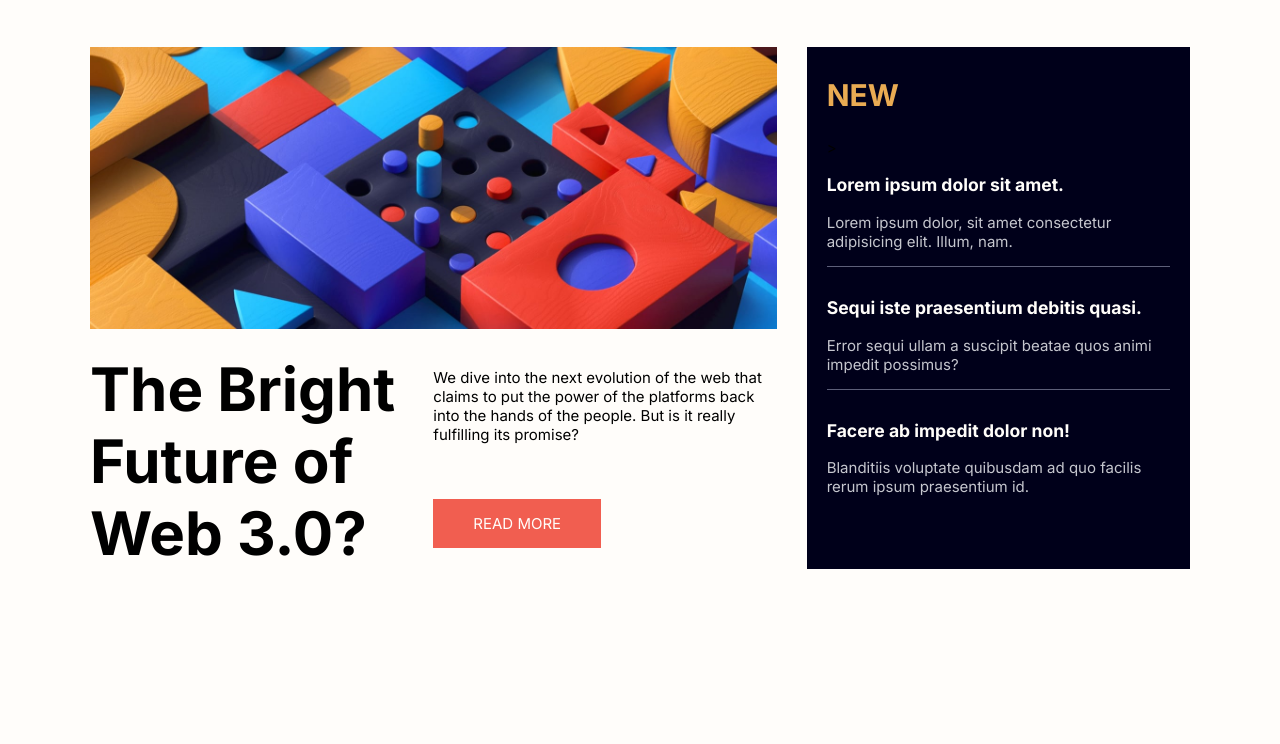
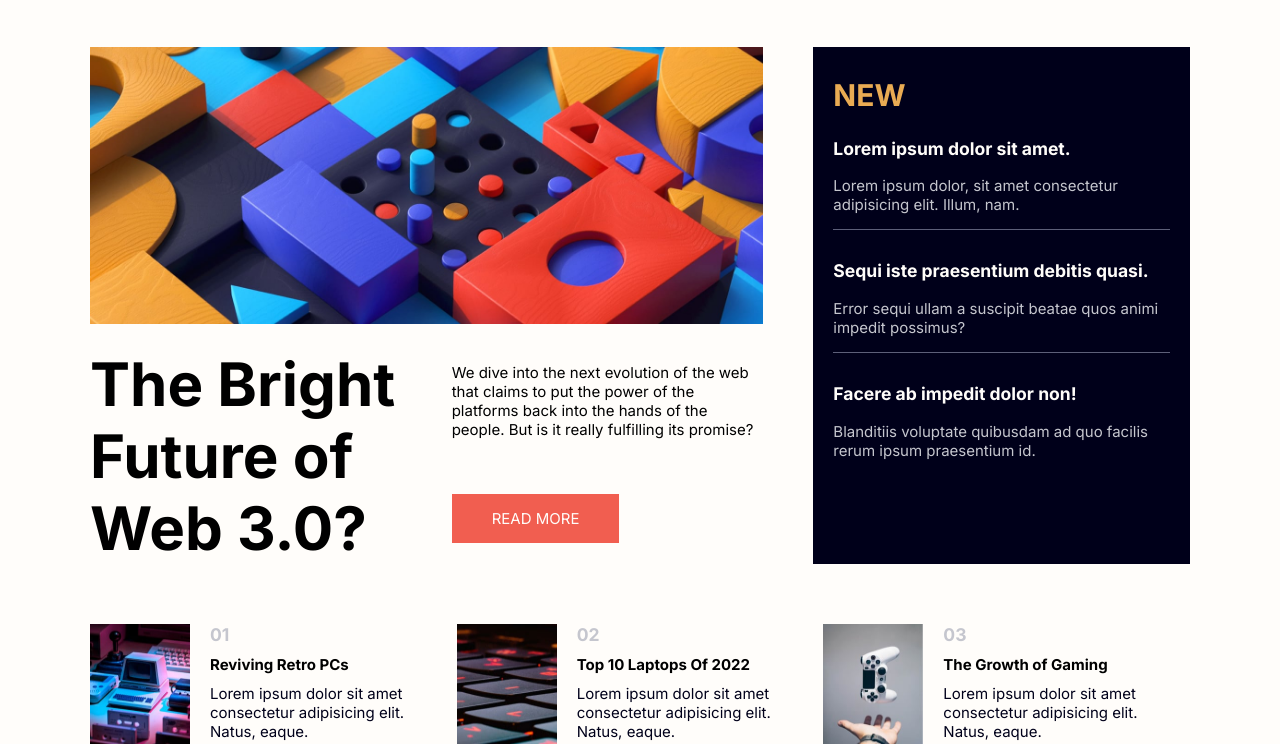
Before and after one commit to Codekod/Proje5, a plain HTML site: page index.html in a window 1280 px wide. Shown: the part 142-886 px from the top of the page. Before the commit the page ends 800 px from the top, so only its background shows below. Drawn offline with Linux system fonts and the light colour scheme.

Commit message:
footer complate

```diff
--- a/index.html
+++ b/index.html
@@ -12,7 +12,6 @@
   <title>Frontend Mentor | News homepage</title>
 
 
-  </style>
 </head>
 <body>
 <!-- NAV START-->
@@ -48,7 +47,7 @@
       </article>
 
       </section>
-    <aside><h2>NEW</h2>>
+    <aside><h2>NEW</h2>
     <div class="item">
       <h3>Lorem ipsum dolor sit amet.</h3>
       <p>Lorem ipsum dolor, sit amet consectetur adipisicing elit. Illum, nam.</p>
@@ -65,6 +64,33 @@
     </aside>
   </main>
   <!-- MAIN END -->
-
+  <!-- footer START -->
+<footer class="container">
+  <div class="item">
+    <img src="/assets/images/image-retro-pcs.jpg" alt="">
+    <div>
+      <h3>01</h3>
+      <h4>Reviving Retro PCs</h4>
+      <p>Lorem ipsum dolor sit amet consectetur adipisicing elit. Natus, eaque.</p>
+    </div>
+  </div>
+  <div class="item">
+    <img src="/assets/images/image-top-laptops.jpg" alt="">
+    <div>
+      <h3>02</h3>
+      <h4>Top 10 Laptops Of 2022</h4>
+      <p>Lorem ipsum dolor sit amet consectetur adipisicing elit. Natus, eaque.</p>
+    </div>
+  </div>
+  <div class="item">
+    <img src="/assets/images/image-gaming-growth.jpg" alt="">
+    <div>
+      <h3>03</h3>
+      <h4>The Growth of Gaming</h4>
+      <p>Lorem ipsum dolor sit amet consectetur adipisicing elit. Natus, eaque.</p>
+    </div>
+  </div>
+</footer>
+  <!-- footer START -->
 </body>
 </html>
--- a/style.css
+++ b/style.css
@@ -24,7 +24,7 @@ body {
     font-family: "Inter", sans-serif;
     background-color: var(--off-white);
     margin: 0;
-    padding: 0;;
+    padding: 0;
 }
 /* BASE END */
 
@@ -59,11 +59,15 @@ nav > ul {
 }
 
 a {
+
     text-decoration: none;
     color: var(--dark-grayish-blue);
+    transition: width 2s;
 }
 nav > ul >li > a:hover {
     text-decoration: underline;
+    color: var(--soft-orange);
+
 
 }
 /* NAV END */
@@ -72,7 +76,7 @@ nav > ul >li > a:hover {
     margin-top: 60px;
     display: flex;
     flex-wrap: wrap;
-    gap: 30px;
+    gap: 50px;
 
 }
 .container > section {
@@ -86,6 +90,7 @@ nav > ul >li > a:hover {
 
 .info {
     display: flex;
+    gap: 50px;
 
 
 }
@@ -134,3 +139,57 @@ aside > .item > h3 {
 aside > .item > p {
     color: var(--grayish-blue);
 }
+/* Footer Start */
+footer.container {
+    gap: 0;
+}
+
+footer.container > .item {
+    flex: 1;
+    display: flex;
+    flex-wrap: wrap;
+}
+footer.container > .item > img{
+    width: 100px;
+    max-height: 120px;
+}
+footer.container > .item > div{
+    flex: 2;
+    padding: 0 20px;
+}
+footer.container > .item h3{
+    margin: 0;
+    color: var(--grayish-blue);
+}
+footer.container > .item h4{
+    margin: 10px 0 0;
+
+}
+footer.container > .item p{
+    margin: 10px 0 0;
+    color: var(--very-dark-blue);
+}
+/* Footer End */
+
+/* mediaquery start */
+
+// Small devices (landscape phones, 576px and up)
+@media (min-width: 375px) {
+
+
+
+ }
+
+// Medium devices (tablets, 768px and up)
+@media (min-width: 768px) { ... }
+
+// Large devices (desktops, 992px and up)
+@media (min-width: 992px) { ... }
+
+// X-Large devices (large desktops, 1200px and up)
+@media (min-width: 1200px) { ... }
+
+// XX-Large devices (larger desktops, 1400px and up)
+@media (min-width: 1400px) { ... }
+
+/* mediaquery end */
```
